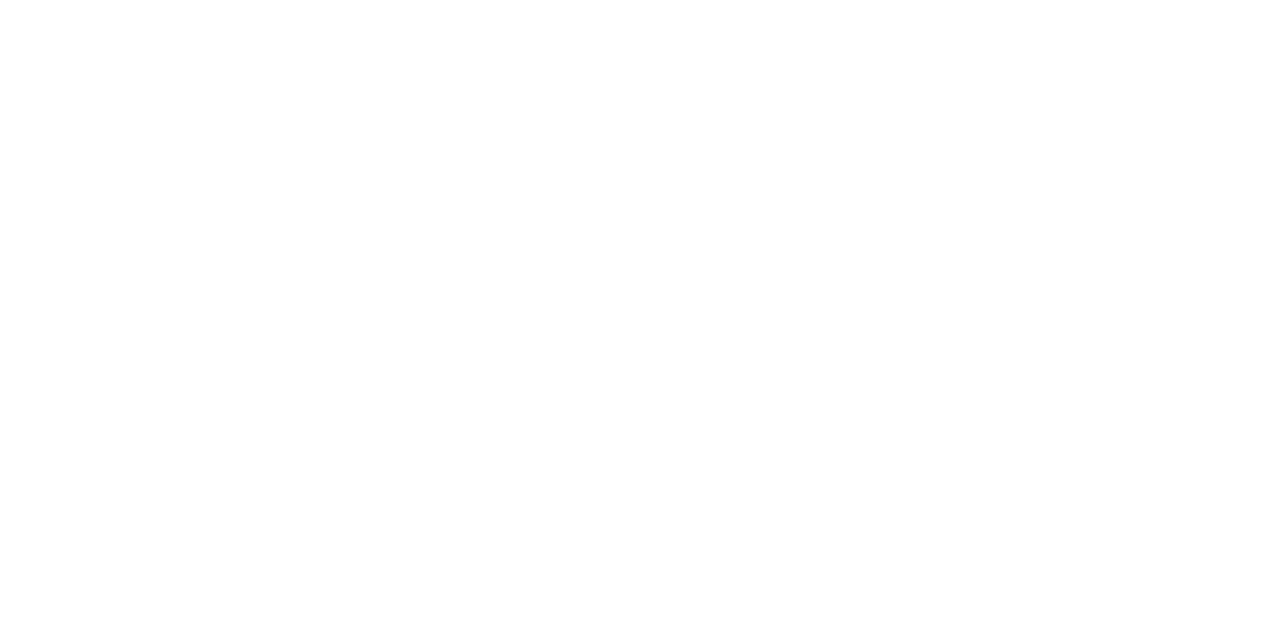
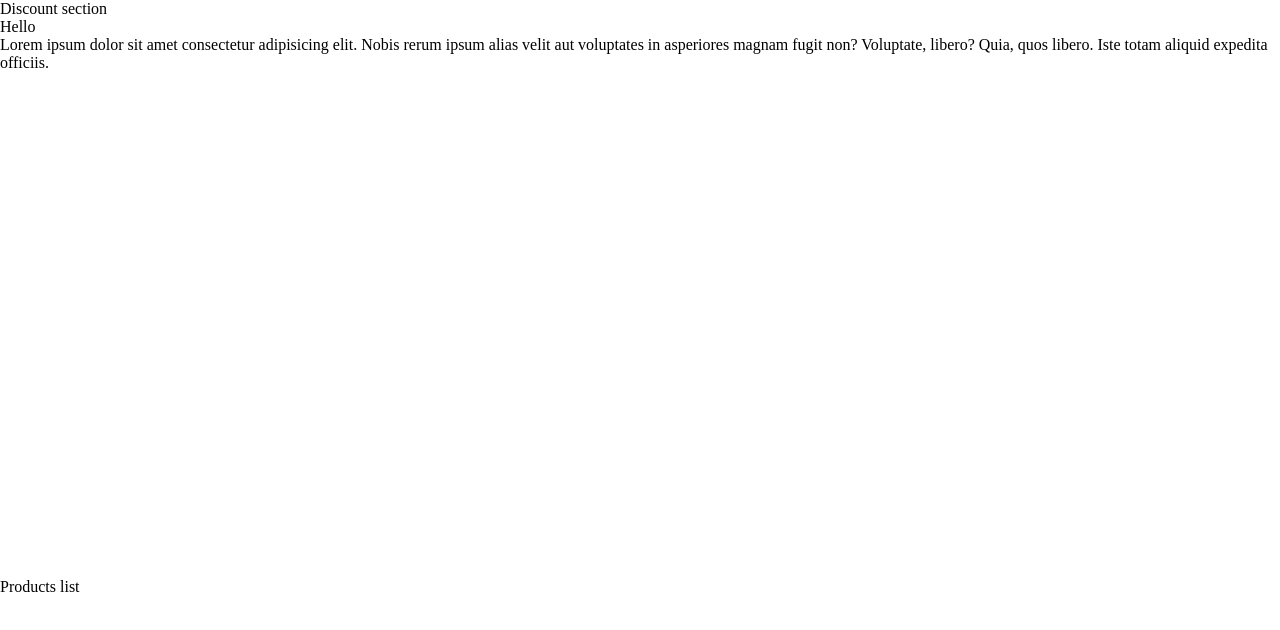
Before and after one commit to kkat550/lenses-website, a plain HTML site: page index.html in a window 1280 px wide. Drawn offline with Linux system fonts and the light colour scheme.

Commit message:
Add sections

```diff
--- a/index.html
+++ b/index.html
@@ -8,5 +8,21 @@
     <link rel="stylesheet" href="./style.css" />
     <script src="./javascript.js"></script>
   </head>
-  <body></body>
+  <body>
+    <div id="discount-section">
+      <div>Discount section</div>
+    </div>
+    <div id="hero">
+      <div>Hello</div>
+      <div>
+        Lorem ipsum dolor sit amet consectetur adipisicing elit. Nobis rerum
+        ipsum alias velit aut voluptates in asperiores magnam fugit non?
+        Voluptate, libero? Quia, quos libero. Iste totam aliquid expedita
+        officiis.
+      </div>
+    </div>
+    <div id="products-section">
+      <div>Products list</div>
+    </div>
+  </body>
 </html>
--- a/style.css
+++ b/style.css
@@ -0,0 +1,10 @@
+body {
+  margin: 0;
+  display: flex;
+  flex-direction: column;
+}
+
+#hero {
+  width: 100%;
+  height: 70vh;
+}
```
Also changed, not shown: 2 other files.
